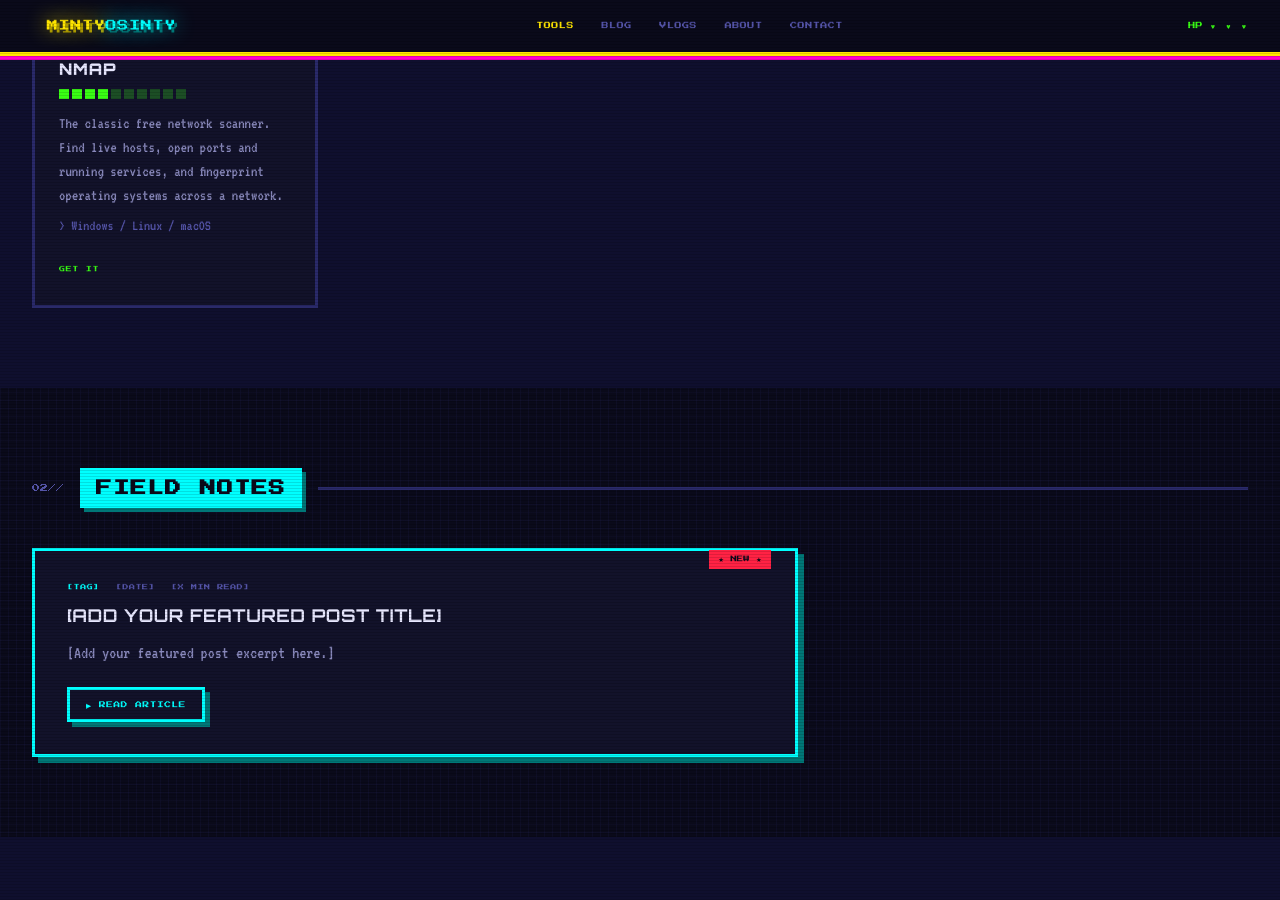
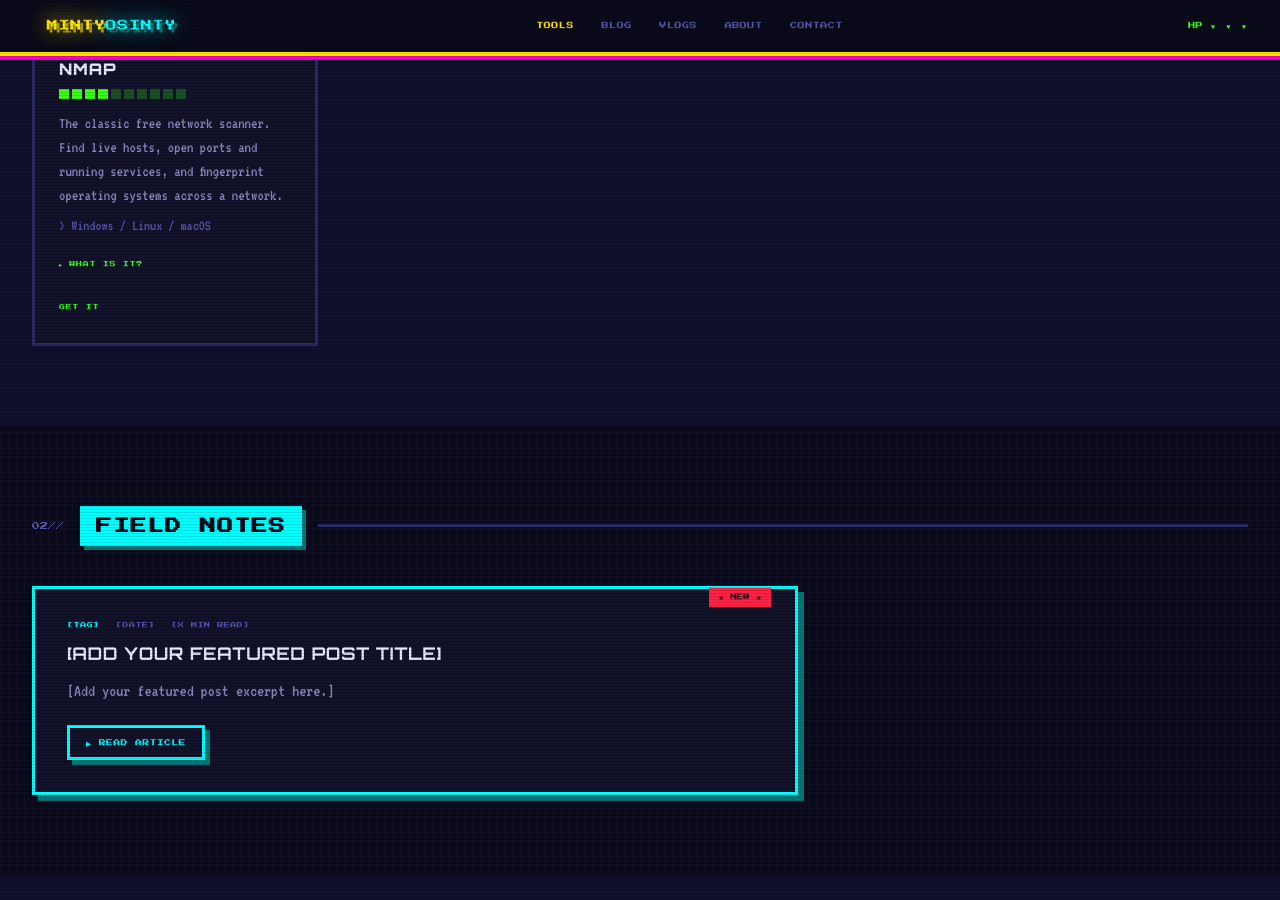
Before and after one commit to MintyOsinty/mintyosinty.github.io, a Jekyll site: the page built from index.html, in a window 1280 px wide and 900 px high, scrolled down 1180 px. Built offline with Jekyll 4.4.1, drawn with Linux system fonts in a browser that asks for light colours.

Commit message:
Update index.html

```diff
--- a/index.html
+++ b/index.html
@@ -425,6 +425,37 @@
     color: var(--muted);
     margin: -0.5rem 0 1rem;
   }
+
+  /* "WHAT IS IT?" dropdown — sits above the card-wide link so it can be clicked */
+  .tool-intel { position: relative; z-index: 2; margin-bottom: 1rem; }
+  .tool-intel summary {
+    font-family: 'Press Start 2P', monospace;
+    font-size: 0.38rem;
+    letter-spacing: 0.1em;
+    color: var(--card-color, var(--yellow));
+    cursor: pointer;
+    list-style: none;
+    padding: 0.4rem 0;
+  }
+  .tool-intel summary::-webkit-details-marker { display: none; }
+  .tool-intel summary::before { content: '▸ '; }
+  .tool-intel[open] summary::before { content: '▾ '; }
+  .tool-intel p, .tool-intel li {
+    font-family: 'VT323', monospace;
+    font-size: 1rem;
+    color: #b0b0dd;
+    line-height: 1.45;
+  }
+  .tool-intel p { margin: 0.5rem 0; }
+  .tool-intel ul { margin: 0.25rem 0 0.5rem 1.1rem; padding: 0; }
+  .intel-label {
+    font-family: 'Press Start 2P', monospace;
+    font-size: 0.34rem;
+    color: var(--white);
+    margin-top: 0.75rem;
+    letter-spacing: 0.1em;
+  }
+  .intel-note { color: var(--red) !important; }
 
   /* pixelated power icon */
   .tool-icon {
@@ -1120,6 +1151,14 @@
       </div>
       <div class="tool-desc">{{ tool.description }}</div>
       {% if tool.platform %}<div class="tool-platform">&gt; {{ tool.platform }}</div>{% endif %}
+      {% if tool.about or tool.uses %}
+      <details class="tool-intel">
+        <summary>WHAT IS IT?</summary>
+        {% if tool.about %}<p>{{ tool.about }}</p>{% endif %}
+        {% if tool.uses %}<div class="intel-label">USED FOR:</div><ul>{% for u in tool.uses %}<li>{{ u }}</li>{% endfor %}</ul>{% endif %}
+        {% if tool.note %}<p class="intel-note">⚠ {{ tool.note }}</p>{% endif %}
+      </details>
+      {% endif %}
       <span class="tool-link">GET IT</span>
     </div>
     {% endfor %}
```
